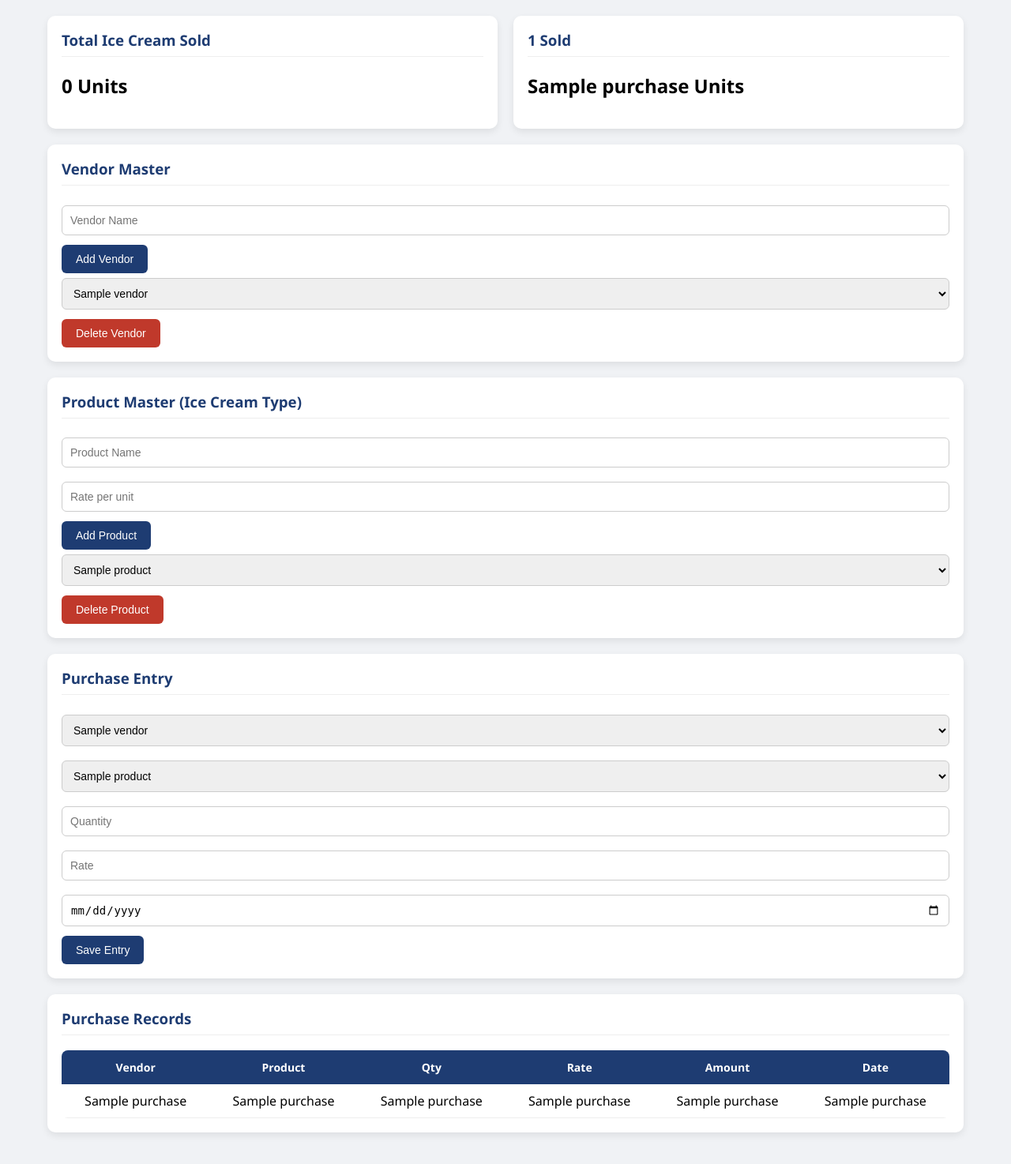
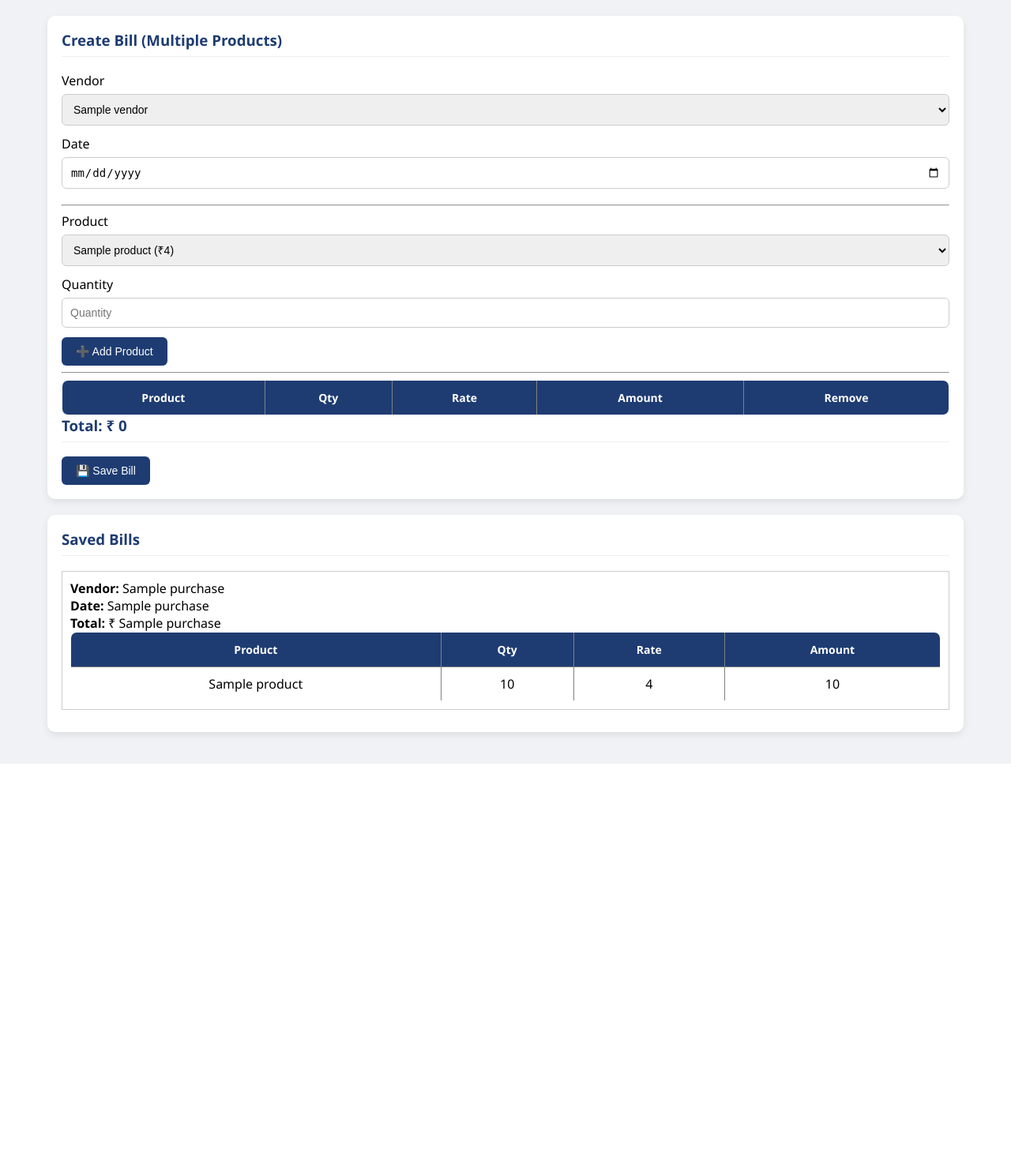
Before and after one commit to Trupti4004/prince-icecream-software, a Flask app: page / in a window 1280 px wide. Shown: the part 66-1540 px from the top of the page at 79% size. After the commit the page ends 1033 px from the top, so only its background shows below. Run offline with Flask 3, Linux system fonts and the light colour scheme; the visitor is signed in with stand-in values (Sample User, id 1); a database or web service that is not in the repository returns one stand-in record (values such as "Sample title"); data that the repository does not hold is empty; some libraries are stand-ins or nearby versions.

Commit message:
index.html

```diff
--- a/templates/index.html
+++ b/templates/index.html
@@ -3,7 +3,61 @@
 <head>
     <title>Prince Ice Cream ERP</title>
     <link rel="stylesheet" href="/static/style.css">
+    <script>
+        let items = [];
+
+        function addItem() {
+            const productSelect = document.getElementById("product");
+            const product = productSelect.value;
+            const rate = parseFloat(productSelect.selectedOptions[0].dataset.rate);
+            const qty = parseFloat(document.getElementById("quantity").value);
+
+            if (!product || !qty) {
+                alert("Select product and quantity");
+                return;
+            }
+
+            const amount = qty * rate;
+
+            items.push({
+                product: product,
+                quantity: qty,
+                rate: rate,
+                amount: amount
+            });
+
+            renderTable();
+        }
+
+        function renderTable() {
+            let table = document.getElementById("itemsTable");
+            table.innerHTML = "";
+            let total = 0;
+
+            items.forEach((i, index) => {
+                total += i.amount;
+                table.innerHTML += `
+                    <tr>
+                        <td>${i.product}</td>
+                        <td>${i.quantity}</td>
+                        <td>${i.rate}</td>
+                        <td>${i.amount}</td>
+                        <td><button type="button" onclick="removeItem(${index})">X</button></td>
+                    </tr>
+                `;
+            });
+
+            document.getElementById("totalAmount").innerText = total;
+            document.getElementById("items_json").value = JSON.stringify(items);
+        }
+
+        function removeItem(index) {
+            items.splice(index, 1);
+            renderTable();
+        }
+    </script>
 </head>
+
 <body>
 
 <header>
@@ -15,106 +69,88 @@
 
 <div class="container">
 
-<!-- DASHBOARD -->
-<div class="flex">
+<!-- PURCHASE ENTRY -->
 <div class="card">
-        <h3>Total Ice Cream Sold</h3>
-        <h2>{{ total_sold }} Units</h2>
-    </div>
-
-    {% for p in product_sales %}
-    <div class="card">
-        <h3>{{ p[0] }} Sold</h3>
-        <h2>{{ p[1] }} Units</h2>
-    </div>
-    {% endfor %}
-</div>
-
-<!-- VENDOR MASTER -->
-<div class="card">
-    <h3>Vendor Master</h3>
-    <form method="post">
-        <input name="new_vendor" placeholder="Vendor Name" required>
-        <button>Add Vendor</button>
-    </form>
+    <h3>Create Bill (Multiple Products)</h3>
 
     <form method="post">
-        <select name="delete_vendor">
-            {% for v in vendors %}
-            <option>{{ v[0] }}</option>
-            {% endfor %}
-        </select>
-        <button style="background:#c0392b;">Delete Vendor</button>
-    </form>
-</div>
-
-<!-- PRODUCT MASTER -->
-<div class="card">
-    <h3>Product Master (Ice Cream Type)</h3>
-    <form method="post">
-        <input name="new_product" placeholder="Product Name" required>
-        <input name="rate" placeholder="Rate per unit" required>
-        <button>Add Product</button>
-    </form>
-
-    <form method="post">
-        <select name="delete_product">
-            {% for p in products %}
-            <option>{{ p[0] }}</option>
-            {% endfor %}
-        </select>
-        <button style="background:#c0392b;">Delete Product</button>
-    </form>
-</div>
-
-<!-- PURCHASE ENTRY -->
-<div class="card">
-    <h3>Purchase Entry</h3>
-    <form method="post">
-
+        <label>Vendor</label>
         <select name="vendor" required>
             {% for v in vendors %}
             <option>{{ v[0] }}</option>
             {% endfor %}
         </select>
 
-        <select name="product" required>
+        <label>Date</label>
+        <input type="date" name="date" required>
+
+        <hr>
+
+        <label>Product</label>
+        <select id="product">
             {% for p in products %}
-            <option value="{{ p[0] }}" data-rate="{{ p[1] }}">{{ p[0] }}</option>
+            <option value="{{ p[0] }}" data-rate="{{ p[1] }}">
+                {{ p[0] }} (₹{{ p[1] }})
+            </option>
             {% endfor %}
         </select>
 
-        <input name="quantity" placeholder="Quantity" required>
-        <input name="rate" placeholder="Rate" required>
-        <input type="date" name="date" required>
+        <label>Quantity</label>
+        <input id="quantity" placeholder="Quantity">
 
-        <button>Save Entry</button>
-    </form>
-</div>
+        <button type="button" onclick="addItem()">➕ Add Product</button>
 
-<!-- RECORDS -->
-<div class="card">
-    <h3>Purchase Records</h3>
-    <table>
+        <hr>
+
+        <table border="1" width="100%">
+            <thead>
                 <tr>
-            <th>Vendor</th>
                     <th>Product</th>
                     <th>Qty</th>
                     <th>Rate</th>
                     <th>Amount</th>
-            <th>Date</th>
+                    <th>Remove</th>
                 </tr>
-        {% for r in purchases %}
+            </thead>
+            <tbody id="itemsTable"></tbody>
+        </table>
+
+        <h3>Total: ₹ <span id="totalAmount">0</span></h3>
+
+        <input type="hidden" name="items_json" id="items_json">
+
+        <button type="submit">💾 Save Bill</button>
+    </form>
+</div>
+
+<!-- BILL RECORDS -->
+<div class="card">
+    <h3>Saved Bills</h3>
+
+    {% for p in purchases %}
+    <div style="border:1px solid #ccc; padding:10px; margin-bottom:10px;">
+        <b>Vendor:</b> {{ p[1] }} <br>
+        <b>Date:</b> {{ p[2] }} <br>
+        <b>Total:</b> ₹ {{ p[3] }}
+
+        <table width="100%" border="1">
             <tr>
-            <td>{{ r[1] }}</td>
-            <td>{{ r[2] }}</td>
-            <td>{{ r[3] }}</td>
-            <td>{{ r[4] }}</td>
-            <td>{{ r[5] }}</td>
-            <td>{{ r[6] }}</td>
+                <th>Product</th>
+                <th>Qty</th>
+                <th>Rate</th>
+                <th>Amount</th>
+            </tr>
+            {% for item in p[4] %}
+            <tr>
+                <td>{{ item.product }}</td>
+                <td>{{ item.quantity }}</td>
+                <td>{{ item.rate }}</td>
+                <td>{{ item.amount }}</td>
             </tr>
             {% endfor %}
         </table>
+    </div>
+    {% endfor %}
 </div>
 
 </div>
```
Lines whose indentation alone changed are shown as unchanged.
